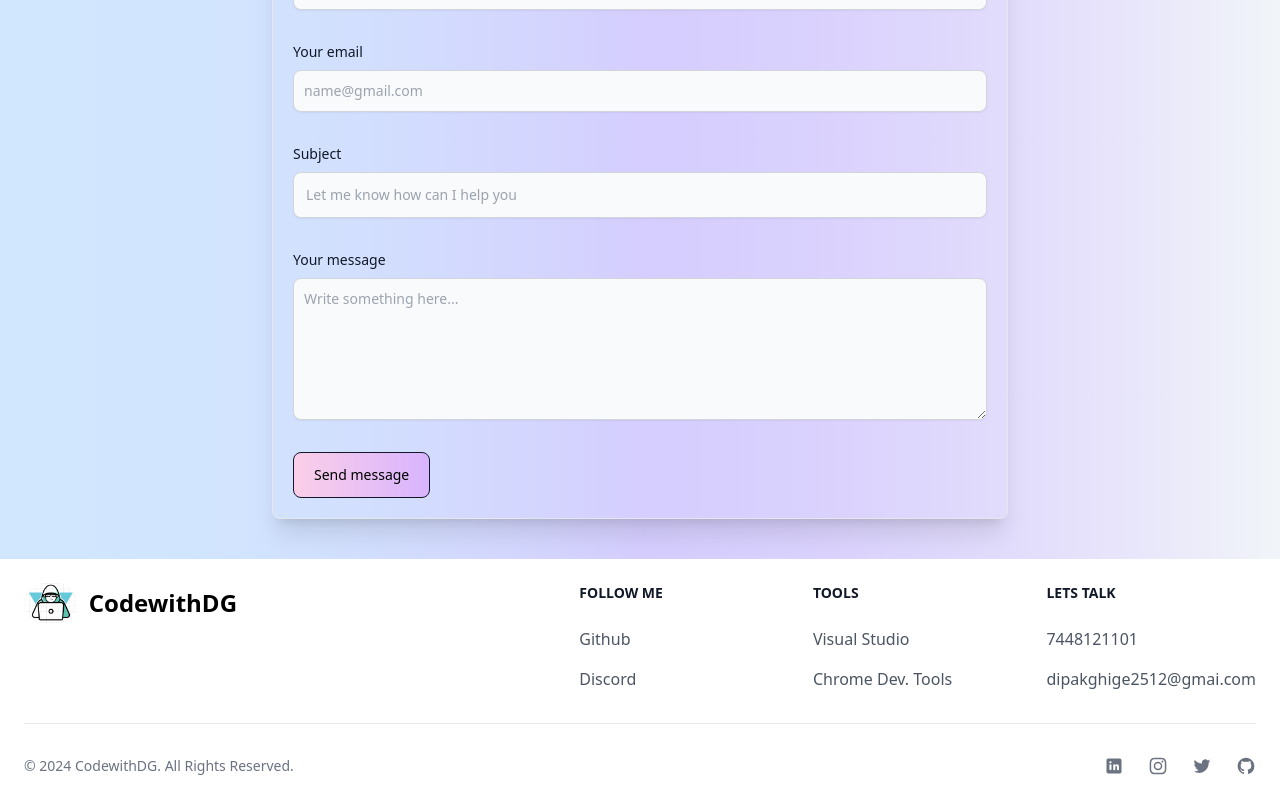
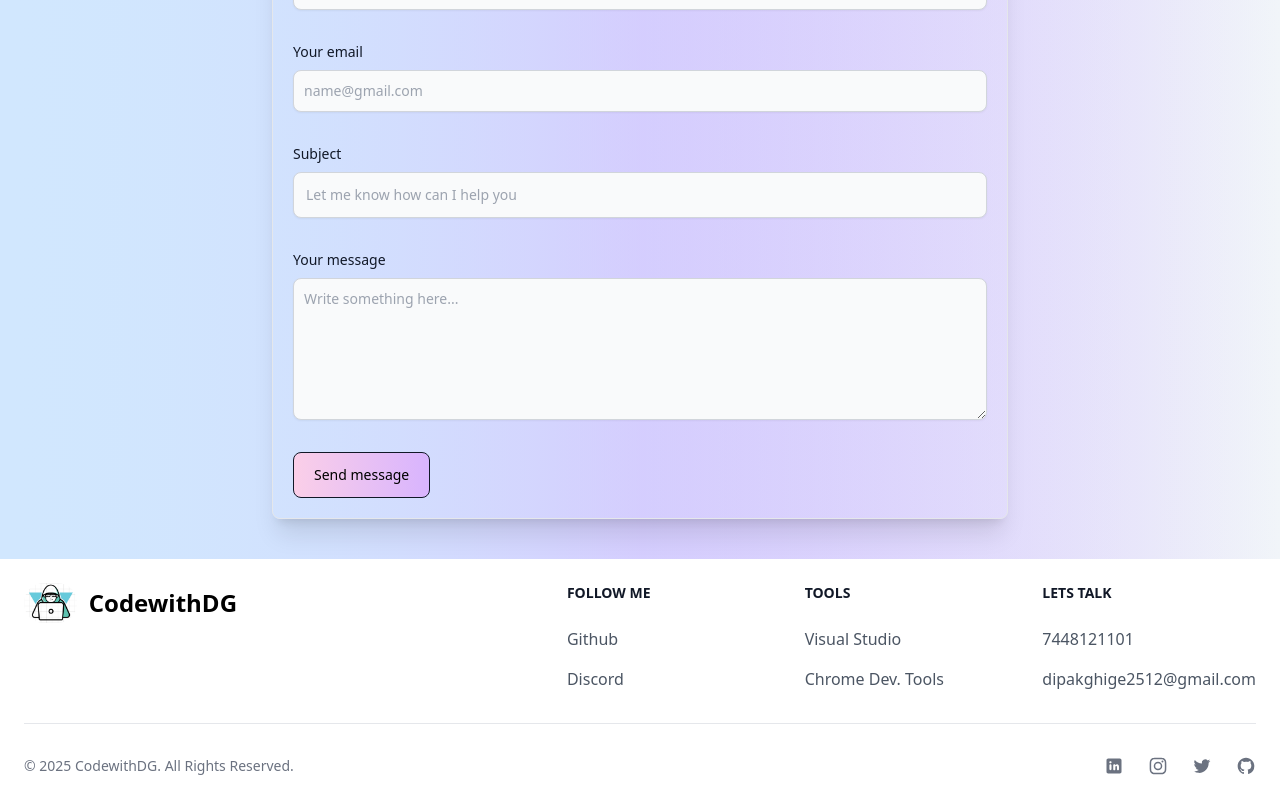
Before and after one commit to Codewith-DG/Portfolio2, a website: page index.html in a window 1280 px wide. Shown: the part 5958-6758 px from the top of the page. Drawn offline with nearby package versions, Linux system fonts and the light colour scheme.

Commit message:
Update index.html

```diff
--- a/index.html
+++ b/index.html
@@ -798,7 +798,7 @@
                                 <a href="https://flowbite.com" class="hover:underline">7448121101</a>
                             </li>
                             <li>
-                                <a href="https://tailwindcss.com/" class="hover:underline">dipakghige2512@gmai.com</a>
+                                <a href="https://tailwindcss.com/" class="hover:underline">dipakghige2512@gmail.com</a>
                             </li>
                         </ul>
                     </div>
@@ -806,7 +806,7 @@
             </div>
             <hr class="my-6 border-gray-200 sm:mx-auto dark:border-gray-700 lg:my-8" />
             <div class="sm:flex sm:items-center sm:justify-between">
-                <span class="text-sm text-gray-500 sm:text-center dark:text-gray-400">© 2024 <a
+                <span class="text-sm text-gray-500 sm:text-center dark:text-gray-400">© 2025 <a
                         href="https://github.com/Codewith-DG" class="hover:underline">CodewithDG</a>. All Rights
                     Reserved.
                 </span>
```
